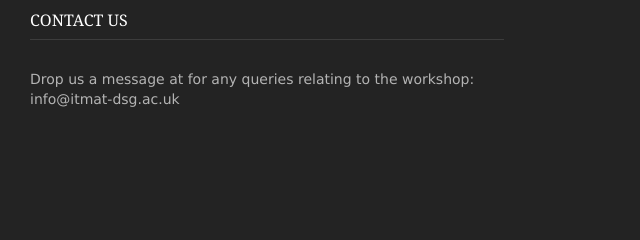
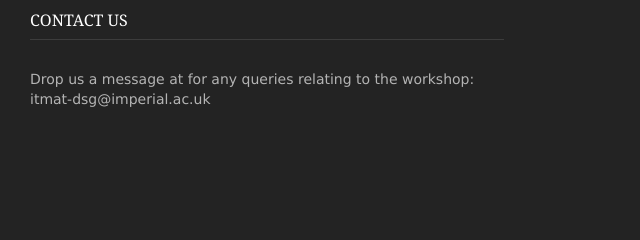
Before and after one commit to saphir746/ITMAT-DSG-2017, a plain HTML site: page index.html in a window 1280 px wide. Shown: the part 5172-5412 px from the top of the page, 625-1265 px from the left. Drawn offline with nearby package versions, Linux system fonts and the light colour scheme.

Commit message:
Update index.html

```diff
--- a/index.html
+++ b/index.html
@@ -295,7 +295,7 @@ Robert Glen</td>
 -->
       <div class="one_half">
         <h6 class="title" id="contact">Contact Us</h6>
-        <p> Drop us a message at for any queries relating to the workshop: info@itmat-dsg.ac.uk</p>
+        <p> Drop us a message at for any queries relating to the workshop: itmat-dsg@imperial.ac.uk</p>
 <!--        <form class="btmspace-30" method="post" action="#">
           <fieldset>
             <legend>Newsletter:</legend>
```
